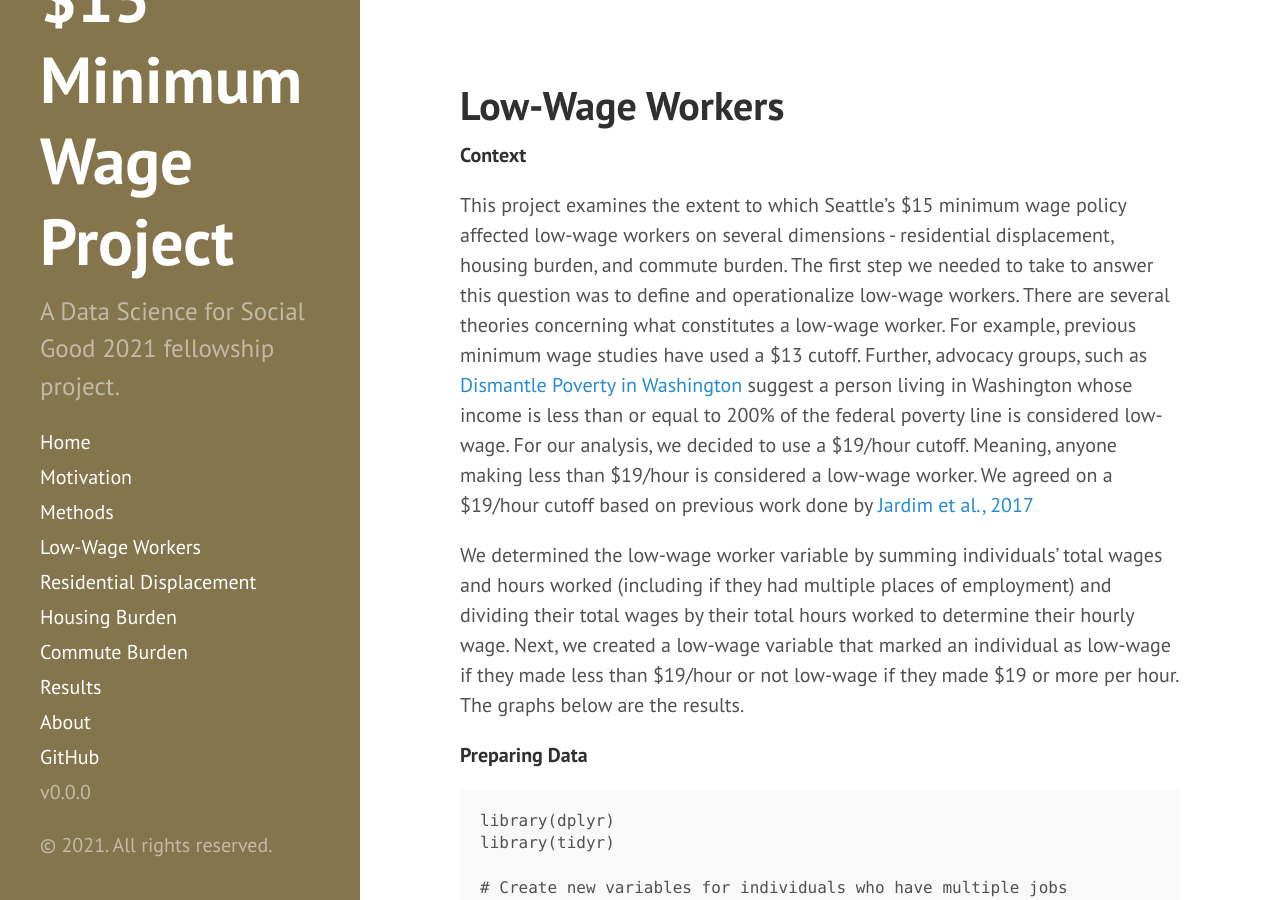
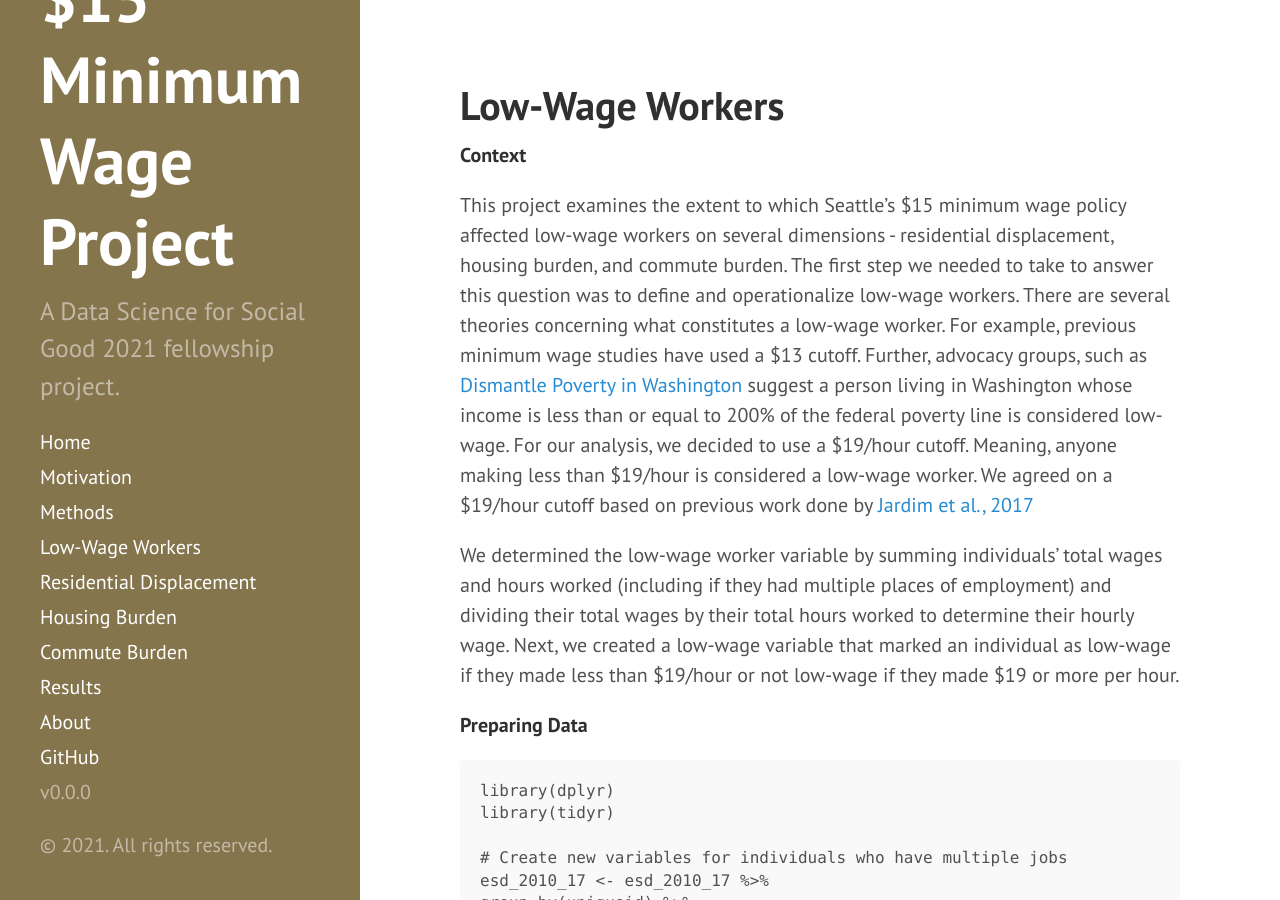
Before and after one commit to uwescience/MinWA, a Jekyll site: the page built from Low-Wage Workers.md, in a window 1280 px wide and 900 px high. Built offline with Jekyll 4.4.1, drawn with Linux system fonts in a browser that asks for light colours.

Commit message:
minor edit

````diff
--- a/Low-Wage Workers.md
+++ b/Low-Wage Workers.md
@@ -7,7 +7,7 @@ title: Low-Wage Workers
 
 This project examines the extent to which Seattle’s \$15 minimum wage policy affected low-wage workers on several dimensions - residential displacement, housing burden, and commute burden. The first step we needed to take to answer this question was to define and operationalize low-wage workers. There are several theories concerning what constitutes a low-wage worker. For example, previous minimum wage studies have used a $13 cutoff. Further, advocacy groups, such as [Dismantle Poverty in Washington](https://dismantlepovertyinwa.com/) suggest a person living in Washington whose income is less than or equal to 200% of the federal poverty line is considered low-wage. For our analysis, we decided to use a \$19/hour cutoff. Meaning, anyone making less than \$19/hour is considered a low-wage worker. We agreed on a \$19/hour cutoff based on previous work done by [Jardim et al., 2017]( https://www.nber.org/system/files/working_papers/w23532/w23532.pdf)
 
-We determined the low-wage worker variable by summing individuals’ total wages and hours worked (including if they had multiple places of employment) and dividing their total wages by their total hours worked to determine their hourly wage. Next, we created a low-wage variable that marked an individual as low-wage if they made less than \$19/hour or not low-wage if they made \$19 or more per hour. The graphs below are the results.
+We determined the low-wage worker variable by summing individuals’ total wages and hours worked (including if they had multiple places of employment) and dividing their total wages by their total hours worked to determine their hourly wage. Next, we created a low-wage variable that marked an individual as low-wage if they made less than \$19/hour or not low-wage if they made \$19 or more per hour.
 
 **Preparing Data**
 ```
````
